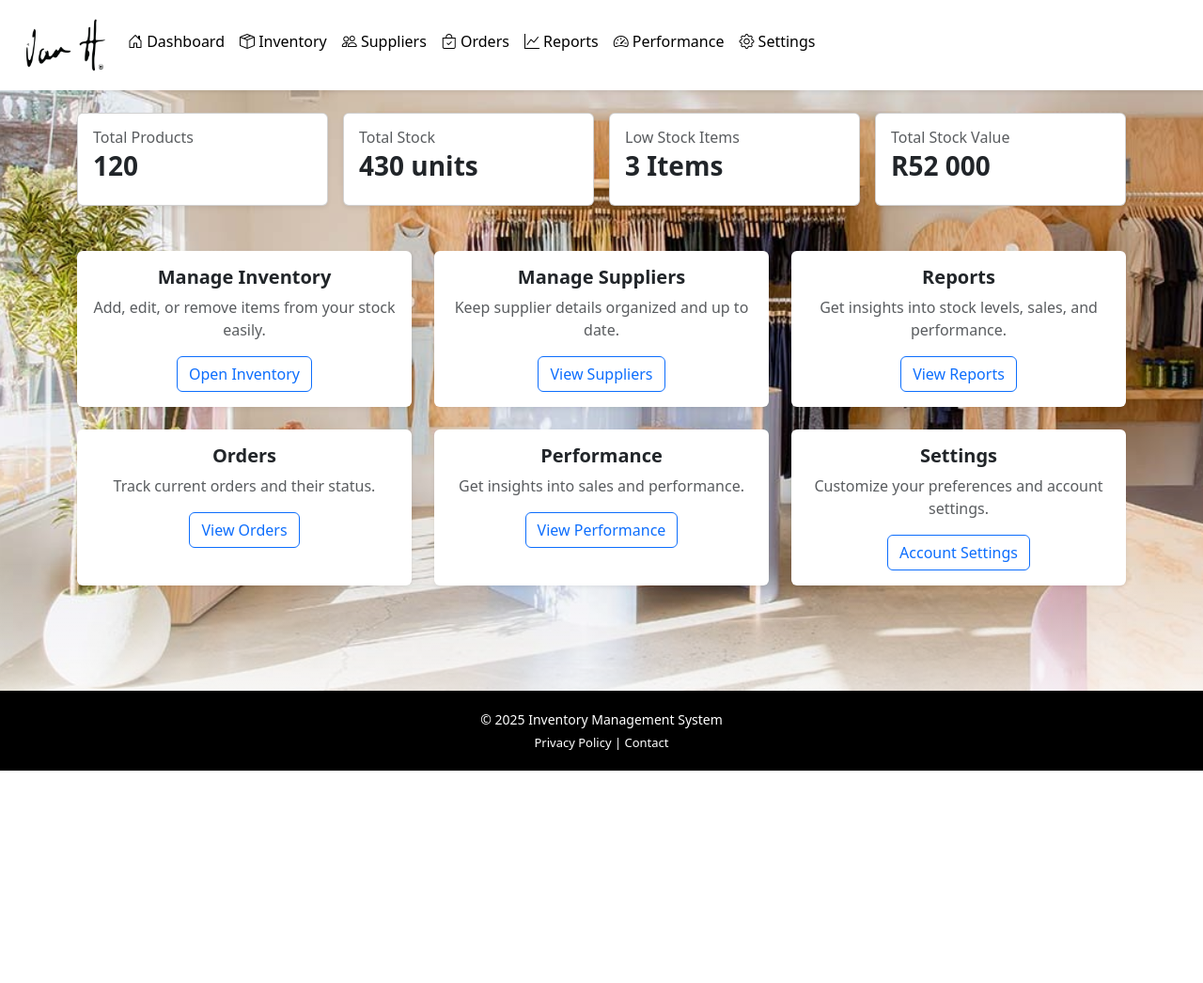
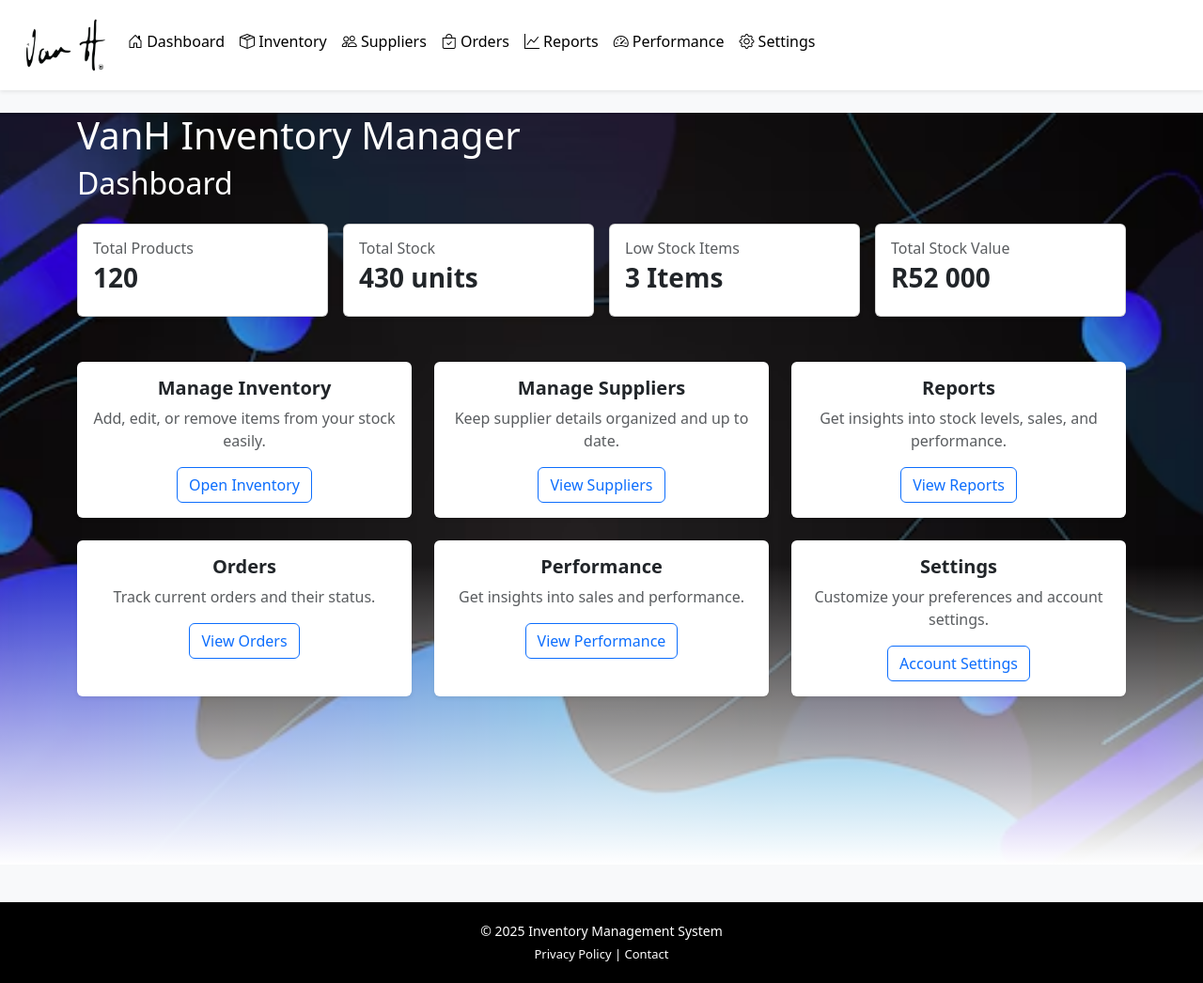
Before and after one commit to gitmatt69/Group12, a Flask app: page / in a window 1280 px wide. Shown: the whole page at 94% size. Before the commit the page ends 820 px from the top, so only its background shows below. Run offline with Flask 3, Linux system fonts and the light colour scheme.

Commit message:
Changed the background image and added Dashboard image

```diff
--- a/static/style.css
+++ b/static/style.css
@@ -9,10 +9,10 @@
     --navbar-colour: #ffffff;
 }
 
-.background-fade {
+.dashboard-bg {
   background:
-    linear-gradient(to bottom, rgba(255,255,255,0) 75%, #ffffff 100%),
-    url("../static/Background.jpg") no-repeat center top;
+    linear-gradient(to bottom, rgba(255,255,255,0) 60%, #ffffff 100%),
+    url("Background.jpg") no-repeat center top;
 
   background-size: cover;
   background-attachment: fixed;
--- a/templates/index.html
+++ b/templates/index.html
@@ -7,7 +7,7 @@
   <link rel="stylesheet" href="https://cdn.jsdelivr.net/npm/bootstrap-icons@1.11.3/font/bootstrap-icons.css">
   <link rel="stylesheet" href="{{ url_for('static', filename='style.css') }}">
 </head>
-<body class="background-fade">
+<body>
   <div class="d-flex" id="wrapper">
 
     <!-- <div id="sidebar">
@@ -69,6 +69,11 @@
         </div>
       </nav>
       {% block content %}
+      <div class="dashboard-bg">
+        <div class="container my-4">
+          <h1 class="text-white">VanH Inventory Manager</h1>
+          <h2 class="mb-4 text-white">Dashboard</h2>
+        </div>
       <div class="container mt-4">
         <div class="row g-3">
           <div class="col-12 col-md-6 col-lg-3">
```
Also changed, not shown: static/Background.jpg.
